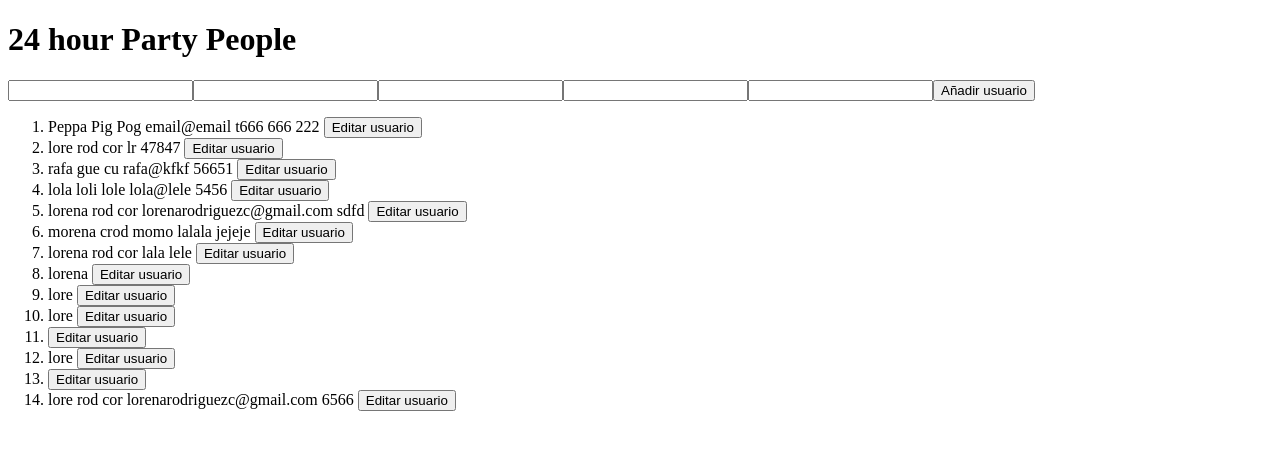
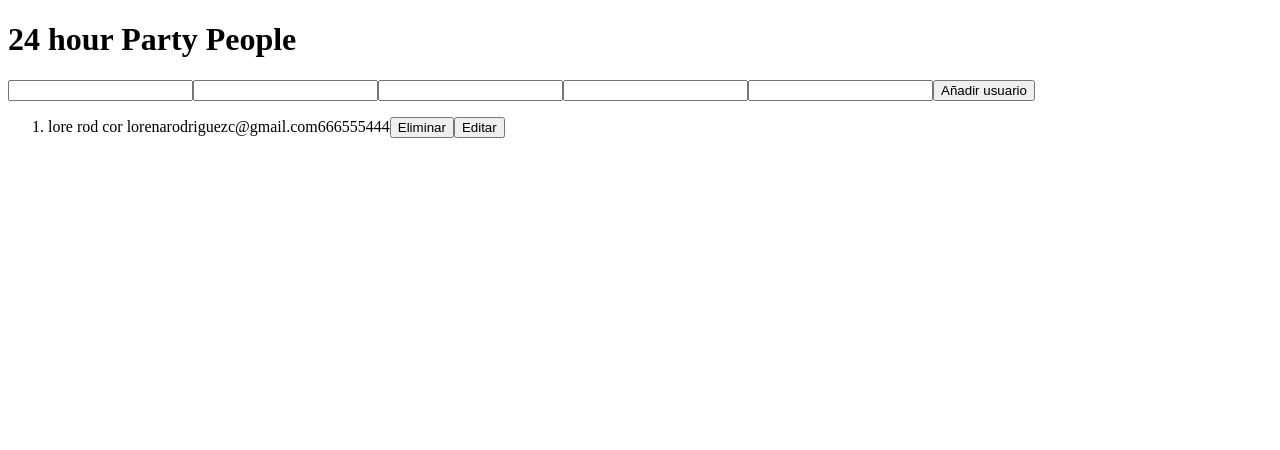
Before and after one commit to Lorena-Rodriguez/Proyecto_3, a React app: page / in a window 1280 px wide. Shown: the top 450 px of the page. Built offline with nearby package versions, Linux system fonts and the light colour scheme; data requests are answered from the project's data file; the HTML template or start-up script is replaced by a standard one.

Commit message:
add delete button

```diff
--- a/db.json
+++ b/db.json
@@ -1,116 +1,12 @@
 {
   "users": [
     {
-      "id": "",
-      "name": "Peppa",
-      "lastName": "Pig",
-      "secondLastName": "Pog",
-      "email": "email@email",
-      "telephone": "t666 666 222"
-    },
-    {
-      "id": "7766",
-      "name": "lore",
-      "lastName": "rod",
-      "secondLastName": "cor",
-      "email": "lr",
-      "telephone": "47847"
-    },
-    {
-      "id": "037b",
-      "name": "rafa",
-      "lastName": "gue",
-      "secondLastName": "cu",
-      "email": "rafa@kfkf",
-      "telephone": "56651"
-    },
-    {
-      "id": "c81a",
-      "name": "lola",
-      "lastName": "loli",
-      "secondLastName": "lole",
-      "email": "lola@lele",
-      "telephone": "5456"
-    },
-    {
-      "id": "e57f",
-      "name": "lorena",
-      "lastName": "rod",
-      "secondLastName": "cor",
-      "email": "lorenarodriguezc@gmail.com",
-      "telephone": "sdfd"
-    },
-    {
-      "id": "3447",
-      "name": "morena",
-      "lastName": "crod",
-      "secondLastName": "momo",
-      "email": "lalala",
-      "telephone": "jejeje"
-    },
-    {
-      "id": "4d6b",
-      "name": "lorena",
-      "lastName": "rod",
-      "secondLastName": "cor",
-      "email": "lala",
-      "telephone": "lele"
-    },
-    {
-      "id": "7091",
-      "name": "lorena",
-      "lastName": "",
-      "secondLastName": "",
-      "email": "",
-      "telephone": ""
-    },
-    {
-      "id": "79d7",
-      "name": "lore",
-      "lastName": "",
-      "secondLastName": "",
-      "email": "",
-      "telephone": ""
-    },
-    {
-      "id": "ff67",
-      "name": "lore",
-      "lastName": "",
-      "secondLastName": "",
-      "email": "",
-      "telephone": ""
-    },
-    {
-      "id": "9bbc",
-      "name": "",
-      "lastName": "",
-      "secondLastName": "",
-      "email": "",
-      "telephone": ""
-    },
-    {
-      "id": "f0dc",
-      "name": "lore",
-      "lastName": "",
-      "secondLastName": "",
-      "email": "",
-      "telephone": ""
-    },
-    {
-      "id": "207f",
-      "name": "",
-      "lastName": "",
-      "secondLastName": "",
-      "email": "",
-      "telephone": ""
-    },
-    {
-      "id": "8355",
+      "id": "a5b6",
       "name": "lore",
       "lastName": "rod",
       "secondLastName": "cor",
       "email": "lorenarodriguezc@gmail.com",
-      "telephone": "6566"
+      "telephone": "666555444"
     }
   ]
 }
--- a/src/Project3.jsx
+++ b/src/Project3.jsx
@@ -23,6 +23,9 @@ const UserList = () =>{
     getData();
 
 
+    async function handleDeleteUser (id) {
+    await UserService.deleteUser(id)
+}
 
     function handlenameChange(e){
         setUser({
@@ -107,7 +110,11 @@ const UserList = () =>{
 
         {
             userList.map((user, index)=>(
-                <li key={index}> {user.name} {user.lastName} {user.secondLastName} {user.email} {user.telephone} <button onClick={handleNameChange}>Editar usuario</button></li>
+                <li key={index}> {user.name} {user.lastName} {user.secondLastName} {user.email}
+                 {user.telephone}
+                 <button onClick={() => handleDeleteUser(user.id)}>Eliminar</button>
+                 <button onClick={() => handleEditUser(user)}>Editar</button>
+                 </li>
             ))
         }
 
--- a/src/userservice.js
+++ b/src/userservice.js
@@ -22,5 +22,15 @@ export const UserService = {
     async submitUser(newUser) {
 
         await apiClient.post("/users", newUser)
+    },
+
+    async deleteUser(id) {
+
+        await apiClient.delete(`/users/${id}`)
+
     }
+
+
+
+
 }
```
